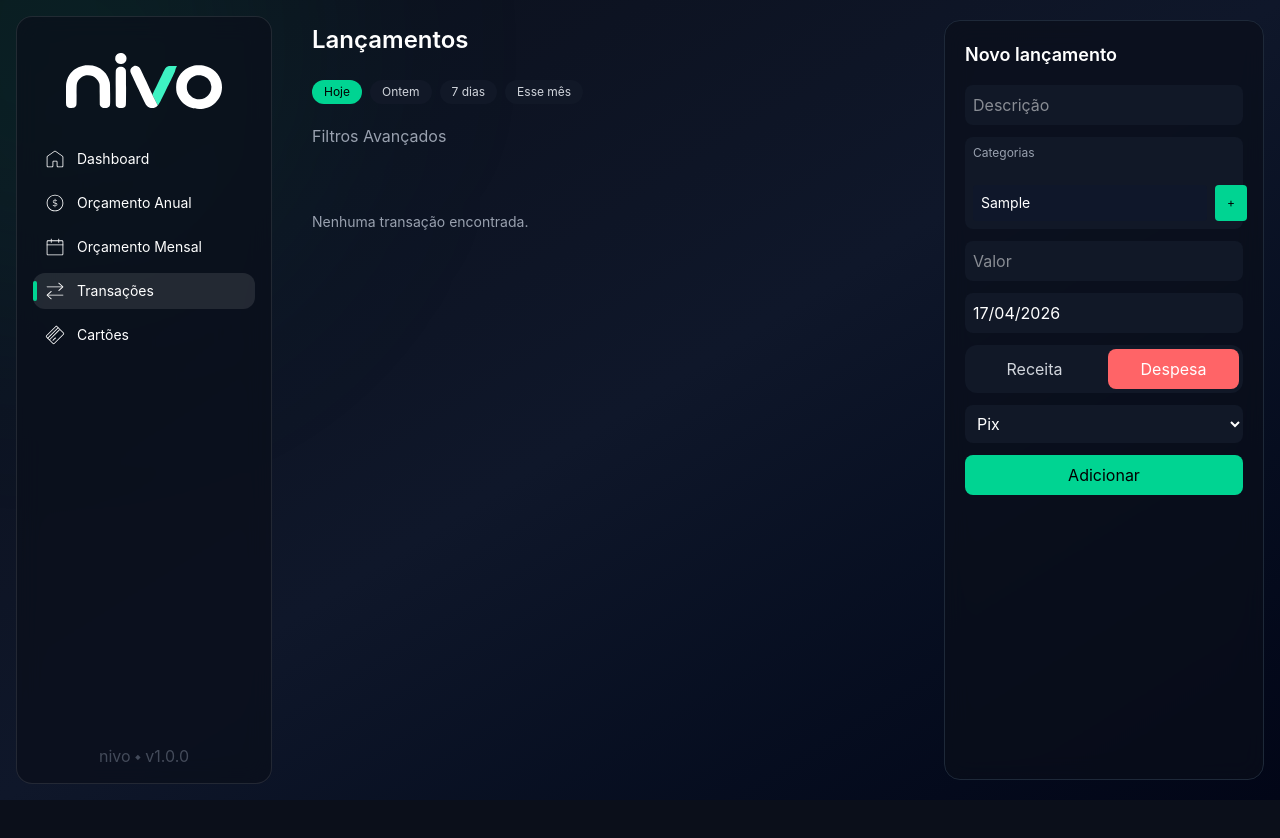
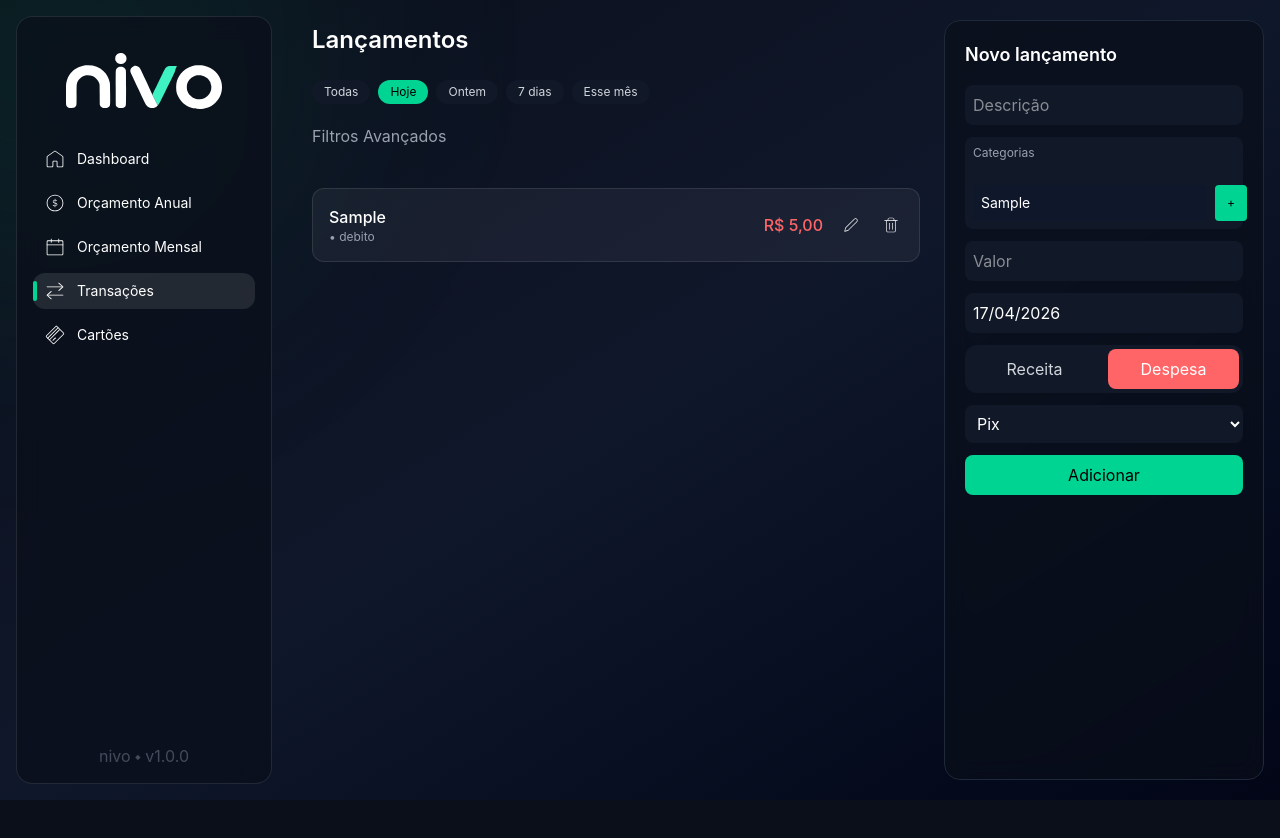
Before and after one commit to juliabifano/nivo-app, a React (Vite) app: page /transactions in a window 1280 px wide. Both pictures are taken after typing "Sample", "Sample", "5" into the empty fields and a click on the button "Adicionar". Shown: the top 838 px of the page. Built offline with nearby package versions, Linux system fonts and the light colour scheme.

Commit message:
corrige saldo do vale e estiliza opção de filtros nas transações

```diff
--- a/src/animations/index.js
+++ b/src/animations/index.js
@@ -34,10 +34,11 @@ export const transitions = {
 
 // 🔹 Fade simples
 export const fade = {
-  hidden: { opacity: 0 },
+  hidden: { opacity: 0, y: 5 },
   show: {
     opacity: 1,
-    transition: transitions.normal,
+    y: 0,
+    transition: { duration: 0.2 },
   },
 };
 
--- /dev/null
+++ b/src/components/ConfirmModal.jsx
@@ -0,0 +1,58 @@
+import { motion, AnimatePresence } from "framer-motion";
+
+export default function ConfirmModal({
+  isOpen,
+  onClose,
+  onConfirm,
+  title = "Confirmar ação",
+  description = "Tem certeza?",
+}) {
+  return (
+    <AnimatePresence>
+      {isOpen && (
+        <>
+          {/* overlay */}
+          <motion.div
+            className="fixed inset-0 bg-black/50 backdrop-blur-sm z-50"
+            initial={{ opacity: 0 }}
+            animate={{ opacity: 1 }}
+            exit={{ opacity: 0 }}
+            onClick={onClose}
+          />
+
+          {/* modal */}
+          <motion.div
+            className="fixed inset-0 flex items-center justify-center z-50"
+            initial={{ opacity: 0, scale: 0.95, y: 20 }}
+            animate={{ opacity: 1, scale: 1, y: 0 }}
+            exit={{ opacity: 0, scale: 0.95, y: 20 }}
+          >
+            <div className="bg-[#111827] border border-white/10 rounded-2xl p-6 w-full max-w-sm shadow-xl">
+              <h2 className="text-lg font-semibold mb-2">{title}</h2>
+              <p className="text-sm text-gray-400 mb-6">{description}</p>
+
+              <div className="flex justify-end gap-2">
+                <button
+                  onClick={onClose}
+                  className="px-3 py-1 text-sm rounded bg-white/10 hover:bg-white/20"
+                >
+                  Cancelar
+                </button>
+
+                <button
+                  onClick={() => {
+                    onConfirm();
+                    onClose();
+                  }}
+                  className="px-3 py-1 text-sm rounded bg-red-500 hover:bg-red-600"
+                >
+                  Excluir
+                </button>
+              </div>
+            </div>
+          </motion.div>
+        </>
+      )}
+    </AnimatePresence>
+  );
+}
--- a/src/components/TransactionFilters.jsx
+++ b/src/components/TransactionFilters.jsx
@@ -23,6 +23,20 @@ export default function TransactionFilters({
           🟢 FILTROS RÁPIDOS (mesma lógica)
       ========================= */}
       <div className="flex gap-2 overflow-x-auto pb-1">
+        <button
+          onClick={() => {
+            setFiltroPeriodo("todos");
+            setDataSelecionada(null);
+          }}
+          className={`px-3 py-1 rounded-full text-xs whitespace-nowrap cursor-pointer ${
+            filtroPeriodo === "todos"
+              ? "bg-emerald-400 text-black"
+              : "bg-[#111827] text-gray-300"
+          }`}
+        >
+          Todas
+        </button>
+
         <button
           onClick={() => {
             setFiltroPeriodo("dia");
--- a/src/components/TransactionList.jsx
+++ b/src/components/TransactionList.jsx
@@ -1,23 +1,89 @@
-export default function TransactionList({ transactions = [] }) {
-  if (!transactions.length) {
+import { useState, useEffect, useRef } from "react";
+import { AnimatePresence, motion } from "framer-motion";
+import { slideHorizontal } from "../animations";
+import EditIcon from "../assets/icons/Edit.svg?react";
+import DeleteIcon from "../assets/icons/Bin.svg?react";
+import ConfirmModal from "./ConfirmModal";
+import UndoToast from "./UndoToast";
+
+export default function TransactionList({
+  transactions = [],
+  onEdit,
+  onDelete,
+  onRestore,
+}) {
+  const [selectedId, setSelectedId] = useState(null);
+  const [showModal, setShowModal] = useState(false);
+
+  const [lastDeleted, setLastDeleted] = useState(null);
+  const [showToast, setShowToast] = useState(false);
+
+  const [direction, setDirection] = useState(1);
+
+  const prevIdsRef = useRef("");
+
+  useEffect(() => {
+    const currentIds = transactions.map((t) => t.id).join("");
+
+    if (prevIdsRef.current !== "") {
+      setDirection(currentIds.length >= prevIdsRef.current.length ? 1 : -1);
+    }
+
+    prevIdsRef.current = currentIds;
+  }, [transactions]);
+
+  const handleDeleteClick = (t) => {
+    setSelectedId(t.id);
+    setLastDeleted(t);
+    setShowModal(true);
+  };
+
+  const confirmDelete = () => {
+    onDelete(selectedId);
+
+    setShowModal(false);
+    setShowToast(true);
+
+    setTimeout(() => {
+      setShowToast(false);
+      setLastDeleted(null);
+    }, 4000);
+  };
+
+  const handleUndo = () => {
+    if (lastDeleted) {
+      onRestore(lastDeleted);
+    }
+    setShowToast(false);
+  };
+
   return (
+    <>
+      <div className="flex flex-col gap-3">
+        {transactions.length === 0 ? (
           <div className="text-gray-400 text-sm mt-6">
             Nenhuma transação encontrada.
           </div>
-    );
-  }
-
-  return (
-    <div className="flex flex-col gap-3">
+        ) : (
+          <AnimatePresence mode="wait" custom={direction}>
+            <motion.div
+              key={JSON.stringify(transactions.map((t) => t.id))}
+              custom={direction}
+              variants={slideHorizontal}
+              initial="enter"
+              animate="center"
+              exit="exit"
+              className="flex flex-col gap-3"
+            >
               {transactions.map((t) => (
                 <div
                   key={t.id}
-          className="bg-white/5 border border-white/10 p-4 rounded-xl flex justify-between items-center"
+                  className="bg-white/5 border border-white/10 p-4 rounded-xl flex justify-between items-center hover:bg-white/10 transition"
                 >
-          {/* infos principais */}
-          <div className="flex flex-col">
+                  <div>
                     <p className="font-medium">
-              {t.descricao?.charAt(0).toUpperCase() + t.descricao?.slice(1)}
+                      {t.descricao?.charAt(0).toUpperCase() +
+                        t.descricao?.slice(1)}
                     </p>
 
                     <p className="text-xs text-gray-400">
@@ -25,10 +91,12 @@ export default function TransactionList({ transactions = [] }) {
                     </p>
                   </div>
 
-          {/* valor */}
+                  <div className="flex items-center gap-4">
                     <p
                       className={
-              t.tipo === "receita" ? "text-emerald-400" : "text-red-400"
+                        t.tipo === "receita"
+                          ? "text-emerald-400 font-medium"
+                          : "text-red-400 font-medium"
                       }
                     >
                       {Number(t.valor).toLocaleString("pt-BR", {
@@ -36,8 +104,39 @@ export default function TransactionList({ transactions = [] }) {
                         currency: "BRL",
                       })}
                     </p>
+
+                    <button
+                      onClick={() => onEdit(t)}
+                      className="p-1 rounded hover:bg-white/10 group"
+                    >
+                      <EditIcon className="w-4 h-4 text-gray-400 group-hover:text-blue-400" />
+                    </button>
+
+                    <button
+                      onClick={() => handleDeleteClick(t)}
+                      className="p-1 rounded hover:bg-white/10 group"
+                    >
+                      <DeleteIcon className="w-4 h-4 text-gray-400 group-hover:text-red-400" />
+                    </button>
+                  </div>
                 </div>
               ))}
+            </motion.div>
+          </AnimatePresence>
+        )}
       </div>
+
+      {/* MODAL */}
+      <ConfirmModal
+        isOpen={showModal}
+        onClose={() => setShowModal(false)}
+        onConfirm={confirmDelete}
+        title="Excluir transação"
+        description="Essa ação não pode ser desfeita."
+      />
+
+      {/* TOAST */}
+      <UndoToast show={showToast} onUndo={handleUndo} />
+    </>
   );
 }
--- /dev/null
+++ b/src/components/UndoToast.jsx
@@ -0,0 +1,27 @@
+import { motion, AnimatePresence } from "framer-motion";
+
+export default function UndoToast({ show, onUndo }) {
+  return (
+    <AnimatePresence>
+      {show && (
+        <motion.div
+          initial={{ opacity: 0, y: 40 }}
+          animate={{ opacity: 1, y: 0 }}
+          exit={{ opacity: 0, y: 40 }}
+          className="fixed bottom-6 left-1/2 -translate-x-1/2 bg-[#111827] border border-white/10 px-4 py-3 rounded-xl flex items-center gap-4 shadow-lg z-50"
+        >
+          <span className="text-sm text-gray-300">
+            Transação excluída
+          </span>
+
+          <button
+            onClick={onUndo}
+            className="text-emerald-400 text-sm hover:underline"
+          >
+            Desfazer
+          </button>
+        </motion.div>
+      )}
+    </AnimatePresence>
+  );
+}
--- a/src/components/cards/CardItem.jsx
+++ b/src/components/cards/CardItem.jsx
@@ -1,5 +1,6 @@
 import { motion } from "framer-motion";
 import { getBank } from "../../data/banks";
+import { useBudget } from "../../contexts/BudgetContext";
 
 export default function CardItem({
   c,
@@ -22,11 +23,13 @@ export default function CardItem({
 
   const gasto = getGasto(c.id);
 
-  let limite = Number(c.limite || 0);
-  let saldo = Number(c.saldo || 0);
+  const { getCardSummary } = useBudget();
+  const summary = getCardSummary(c);
 
-  let disponivel = 0;
-  let percent = 0;
+  let limite = summary.limite || 0;
+  let saldo = summary.saldoInicial || 0;
+  let disponivel = summary.disponivel || 0;
+  let percent = summary.percent || 0;
 
   if (c.tipo === "credito" || c.tipo === "multiplo") {
     disponivel = limite - gasto;
--- a/src/hooks/useTransactions.js
+++ b/src/hooks/useTransactions.js
@@ -1,4 +1,5 @@
 import { useMemo, useState } from "react";
+import { useBudget } from "../contexts/BudgetContext";
 
 /* =========================
    HELPERS
@@ -44,6 +45,8 @@ export function useTransactions(transactions = []) {
   const [filtroPeriodo, setFiltroPeriodo] = useState("dia");
   const [dataSelecionada, setDataSelecionada] = useState(getToday());
 
+  const { addTransaction, updateTransaction, deleteTransaction } = useBudget();
+
   /* =========================
      FORM
   ========================= */
@@ -80,15 +83,51 @@ export function useTransactions(transactions = []) {
   const handleAdd = () => {
     if (!form.descricao || !form.valor || !form.data) return;
 
-    const newTransaction = {
-      ...form,
-      id: crypto.randomUUID(),
-      valor: Number(form.valor),
-    };
-
-    transactions.unshift?.(newTransaction);
+    if (editandoId) {
+      updateTransaction(editandoId, {
+        ...form,
+        valor: Number(form.valor),
+      });
+    } else {
+      addTransaction({
+        ...form,
+        id: crypto.randomUUID(),
+        valor: Number(form.valor),
+      });
+    }
 
     resetForm();
+  };
+
+  /* =========================
+     EDIT
+  ========================= */
+
+  const handleEdit = (t) => {
+    setEditandoId(t.id);
+
+    setForm({
+      descricao: t.descricao,
+      categoria: t.categorias?.[0] || "",
+      valor: t.valor,
+      tipo: t.tipo,
+      data: t.data,
+      formaPagamento: t.formaPagamento,
+      cartao: t.cartaoId,
+      parcelas: "",
+    });
+  };
+
+  /* =========================
+     DELETE
+  ========================= */
+
+  const handleDelete = (id) => {
+    deleteTransaction(id);
+  };
+
+  const restoreTransaction = (t) => {
+    addTransaction(t);
   };
 
   /* =========================
@@ -131,6 +170,14 @@ export function useTransactions(transactions = []) {
       let matchPeriodo = true;
 
       const dataStr = t.data ? String(t.data) : "";
+
+      /* =========================
+         TODAS
+      ========================= */
+
+      if (filtroPeriodo === "todos") {
+        matchPeriodo = true;
+      }
 
       /* =========================
          HOJE
@@ -224,5 +271,8 @@ export function useTransactions(transactions = []) {
     editandoId,
     setEditandoId,
     resetForm,
+    handleEdit,
+    handleDelete,
+    restoreTransaction,
   };
 }
--- a/src/pages/Transactions.jsx
+++ b/src/pages/Transactions.jsx
@@ -33,6 +33,9 @@ export default function Transactions() {
     handleAdd,
     editandoId,
     setEditandoId,
+    handleEdit,
+    handleDelete,
+    restoreTransaction,
   } = useTransactions(transactions);
 
   return (
@@ -60,7 +63,12 @@ export default function Transactions() {
           />
 
           {/* LISTA */}
-          <TransactionList transactions={filteredTransactions} />
+          <TransactionList
+            transactions={filteredTransactions}
+            onEdit={handleEdit}
+            onDelete={handleDelete}
+            onRestore={restoreTransaction}
+          />
         </div>
       </div>
 
```
Also changed, not shown: src/components/RightSidebarCards.jsx (+12 -5 lines). Lines whose indentation alone changed are shown as unchanged.
